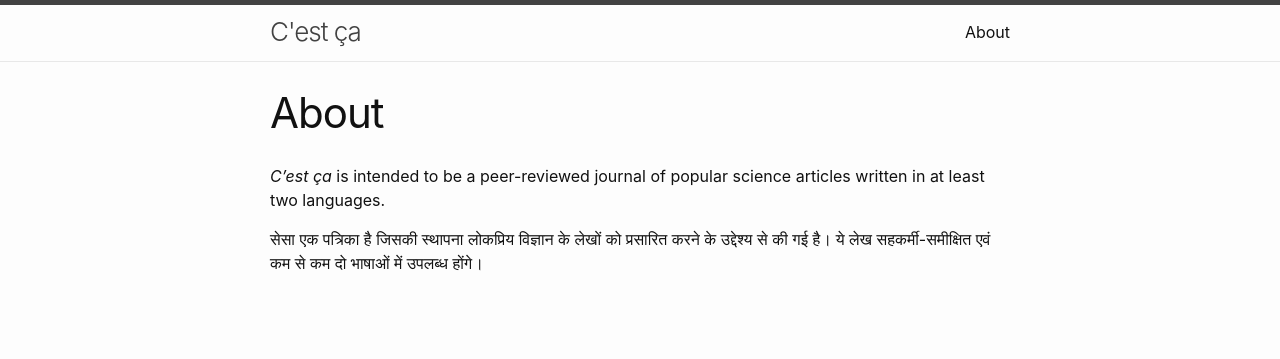
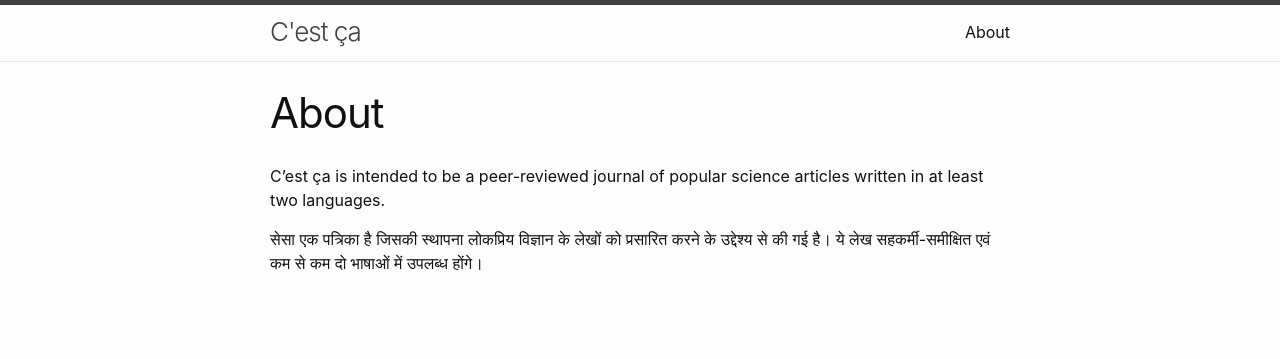
Before and after one commit to toAtulArora/c-est-ca.github.io, a Jekyll site: the page built from about.md, in a window 1280 px wide. Shown: the top 359 px of the page. Built offline with Jekyll 4.4.1, drawn with Linux system fonts in a browser that asks for light colours.

```diff
--- a/about.md
+++ b/about.md
@@ -4,6 +4,6 @@ title: About
 permalink: /about/
 ---
 
-*C'est ça* is intended to be a peer-reviewed journal of popular science articles written in at least two languages.
+C'est ça is intended to be a peer-reviewed journal of popular science articles written in at least two languages.
 
 सेसा एक पत्रिका है जिसकी स्थापना लोकप्रिय विज्ञान के लेखों को प्रसारित करने के उद्देश्य से की गई है। ये लेख सहकर्मी-समीक्षित एवं कम से कम दो भाषाओं में उपलब्ध होंगे।
```
